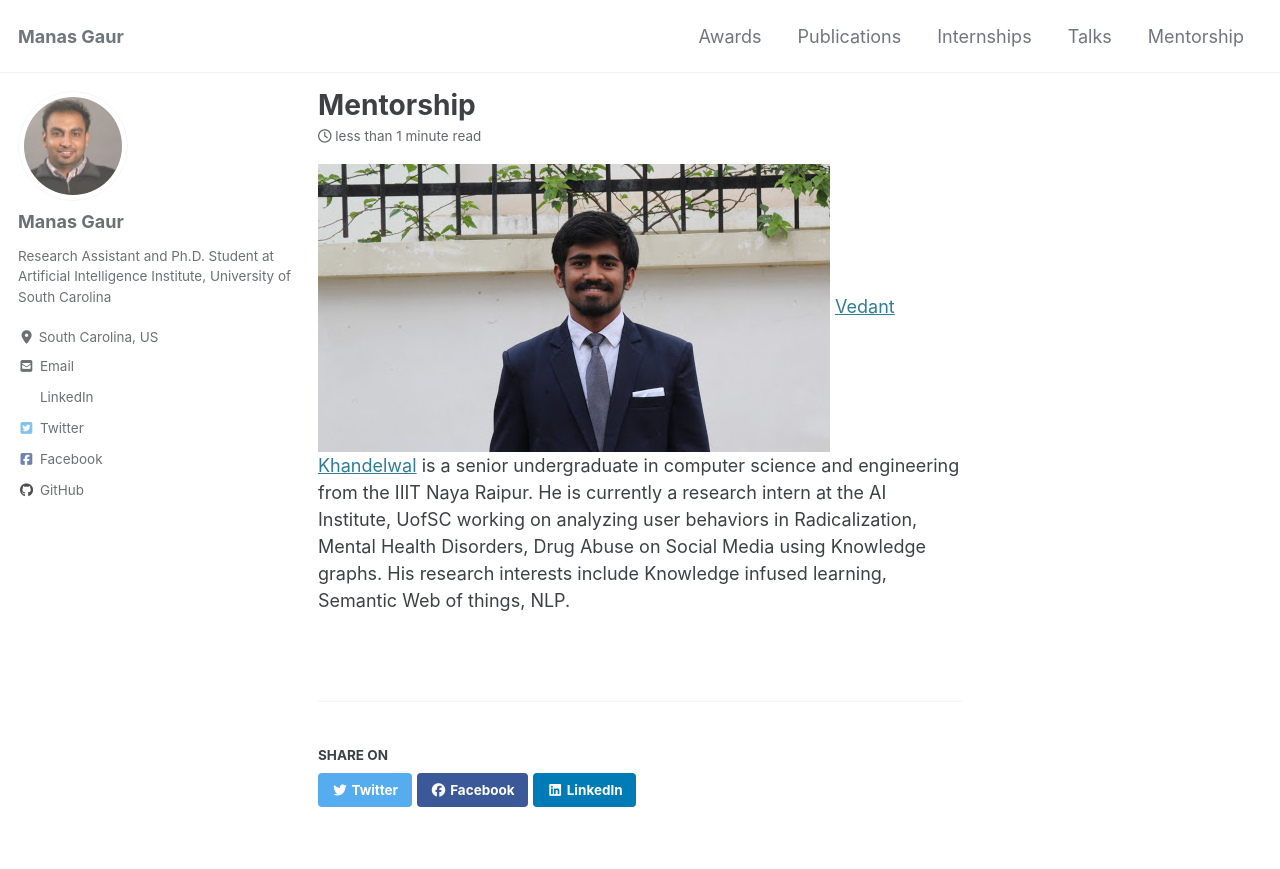
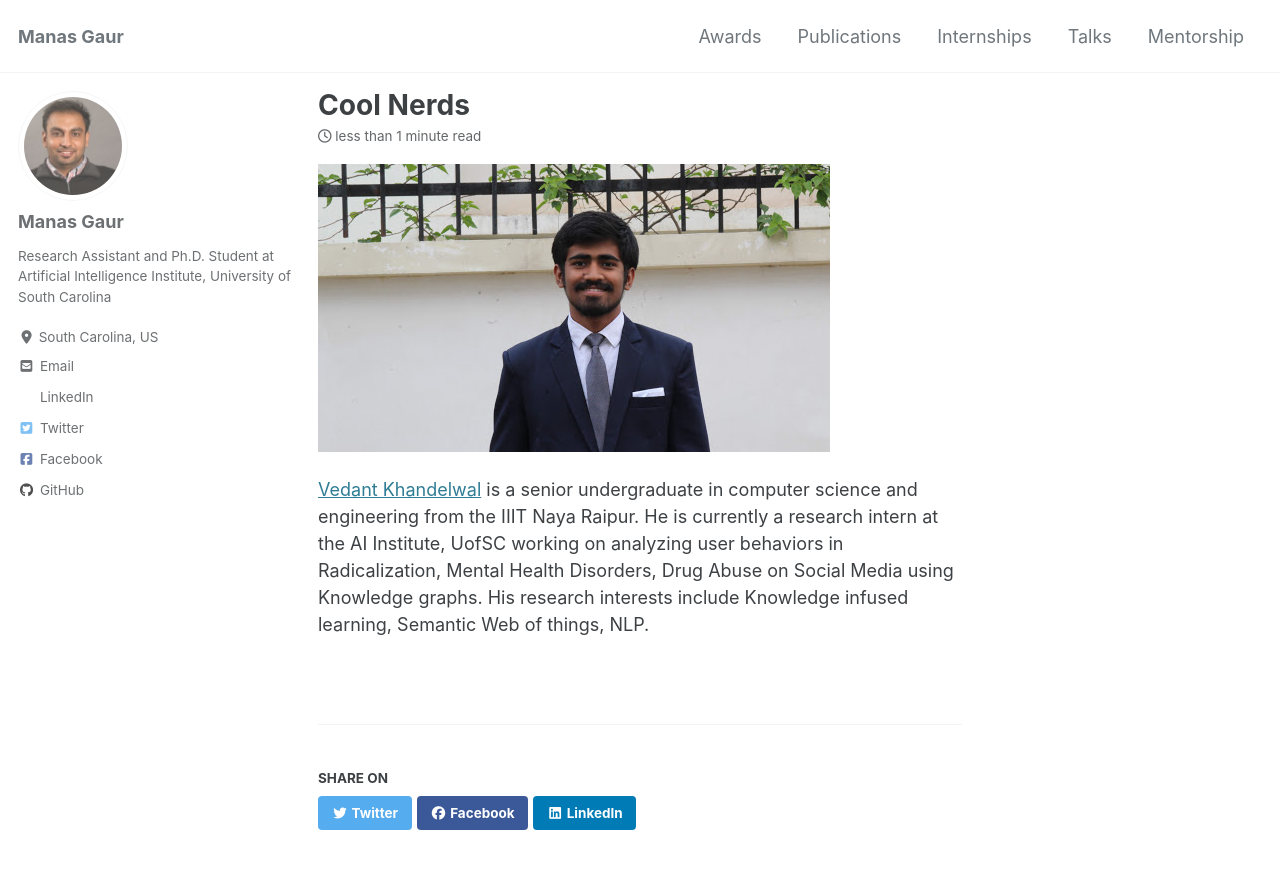
Before and after one commit to manasgaur/manasgaur.github.io, a Jekyll site: the page built from _pages/mentorship.md, in a window 1280 px wide and 900 px high. Shown: the top 869 px of the window. Built offline with Jekyll 4.4.1, drawn with Linux system fonts in a browser that asks for light colours; cached includes are drawn as plain includes; nearby versions of some CDN libraries.

Commit message:
add mentee

```diff
--- a/_pages/mentorship.md
+++ b/_pages/mentorship.md
@@ -1,8 +1,10 @@
 ---
-title: "Mentorship"
+title: "Cool Nerds"
 permalink: /mentorship/
 author_profile: true
 ---
 
 ![Vedant Khandelwal](/images/vedant.jpg){:class="img-responsive"}
+
+
 [Vedant Khandelwal](https://www.linkedin.com/in/khvedant/) is a senior undergraduate in computer science and engineering from the IIIT Naya Raipur. He is currently a research intern at the AI Institute, UofSC working on analyzing user behaviors in Radicalization, Mental Health Disorders, Drug Abuse on Social Media using Knowledge graphs. His research interests include Knowledge infused learning, Semantic Web of things, NLP.
```
